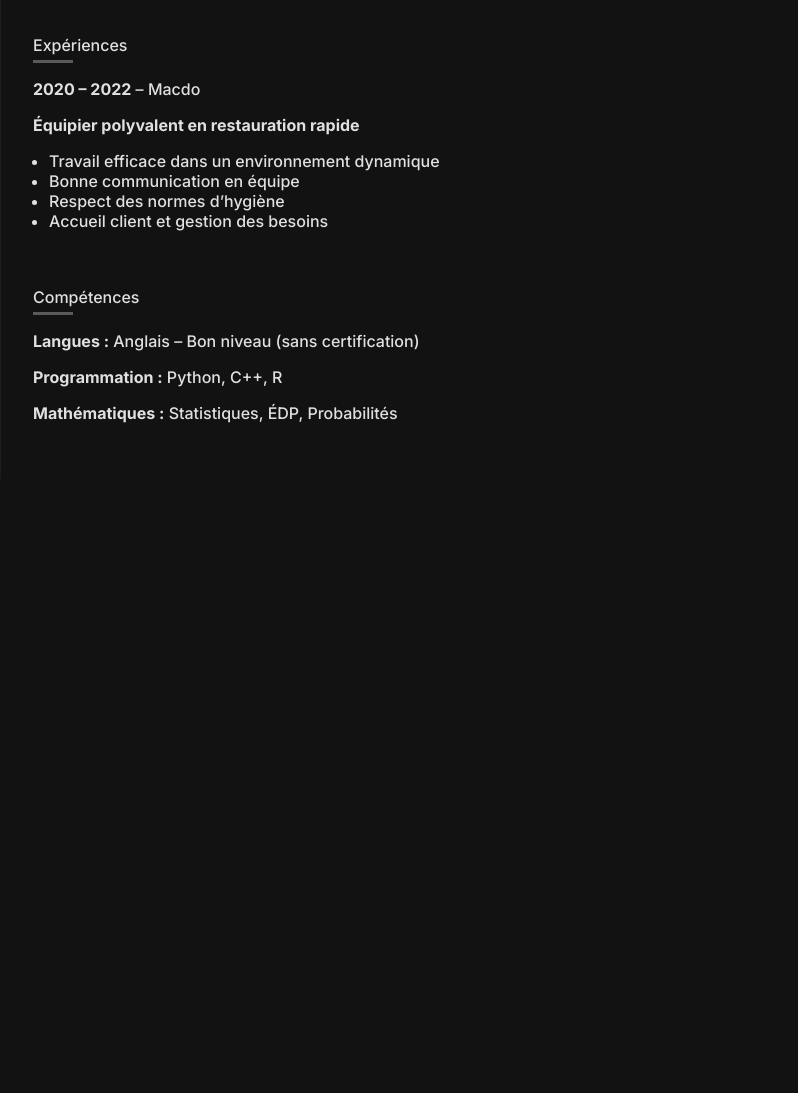
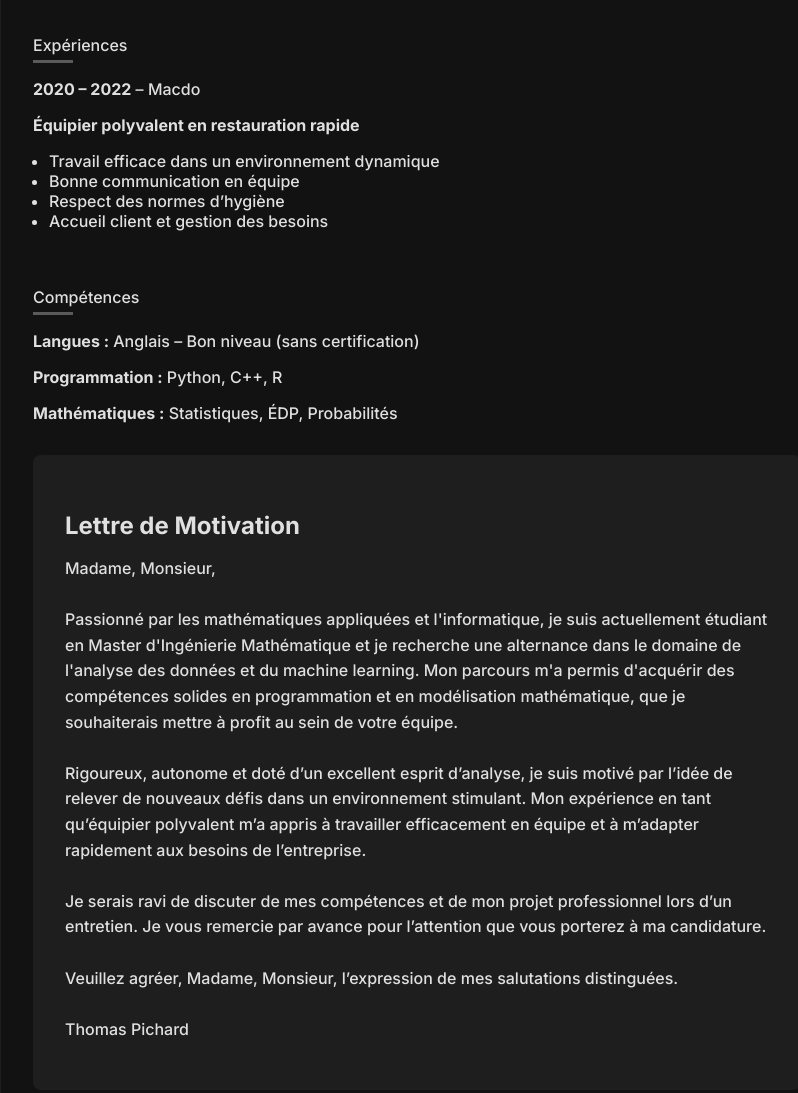
Before and after one commit to Putofsky/CV, a plain HTML site: page index.html in a window 1280 px wide. Shown: the part 346-1439 px from the top of the page, without its empty margins (447-1245 px from the left). Before the commit the page ends 825 px from the top, so only its background shows below. Drawn offline with Linux system fonts and the light colour scheme.

Commit message:
Update index.html

```diff
--- a/index.html
+++ b/index.html
@@ -19,16 +19,24 @@
       flex-wrap: wrap;
     }
 
+    .left, .right {
+      opacity: 0;
+      transform: translateY(20px);
+      animation: fadeInUp 0.8s forwards;
+    }
+
     .left {
       background-color: #1e1e1e;
       flex: 1;
       min-width: 250px;
       padding: 2rem;
+      animation-delay: 0.2s;
     }
 
     .right {
       flex: 2;
       padding: 2rem;
+      animation-delay: 0.4s;
     }
 
     h1 {
@@ -83,10 +91,37 @@
       margin-right: 0.5rem;
     }
 
+    @keyframes fadeInUp {
+      from {
+        opacity: 0;
+        transform: translateY(20px);
+      }
+      to {
+        opacity: 1;
+        transform: translateY(0);
+      }
+    }
+
     @media (max-width: 768px) {
       .container {
         flex-direction: column;
       }
+    }
+
+    .motivation-letter {
+      margin-top: 2rem;
+      background-color: #1e1e1e;
+      padding: 2rem;
+      border-radius: 8px;
+    }
+
+    .motivation-letter h3 {
+      font-size: 1.5rem;
+      margin-bottom: 1rem;
+    }
+
+    .motivation-letter p {
+      line-height: 1.6;
     }
   </style>
 </head>
@@ -141,6 +176,19 @@
       <p><strong>Programmation :</strong> Python, C++, R</p>
       <p><strong>Mathématiques :</strong> Statistiques, ÉDP, Probabilités</p>
     </div>
+
+    <!-- Lettre de motivation -->
+    <div class="motivation-letter">
+      <h3>Lettre de Motivation</h3>
+      <p>
+        Madame, Monsieur,<br><br>
+        Passionné par les mathématiques appliquées et l'informatique, je suis actuellement étudiant en Master d'Ingénierie Mathématique et je recherche une alternance dans le domaine de l'analyse des données et du machine learning. Mon parcours m'a permis d'acquérir des compétences solides en programmation et en modélisation mathématique, que je souhaiterais mettre à profit au sein de votre équipe.<br><br>
+        Rigoureux, autonome et doté d’un excellent esprit d’analyse, je suis motivé par l’idée de relever de nouveaux défis dans un environnement stimulant. Mon expérience en tant qu’équipier polyvalent m’a appris à travailler efficacement en équipe et à m’adapter rapidement aux besoins de l’entreprise.<br><br>
+        Je serais ravi de discuter de mes compétences et de mon projet professionnel lors d’un entretien. Je vous remercie par avance pour l’attention que vous porterez à ma candidature.<br><br>
+        Veuillez agréer, Madame, Monsieur, l’expression de mes salutations distinguées.<br><br>
+        Thomas Pichard
+      </p>
+    </div>
   </div>
 </div>
 
```
